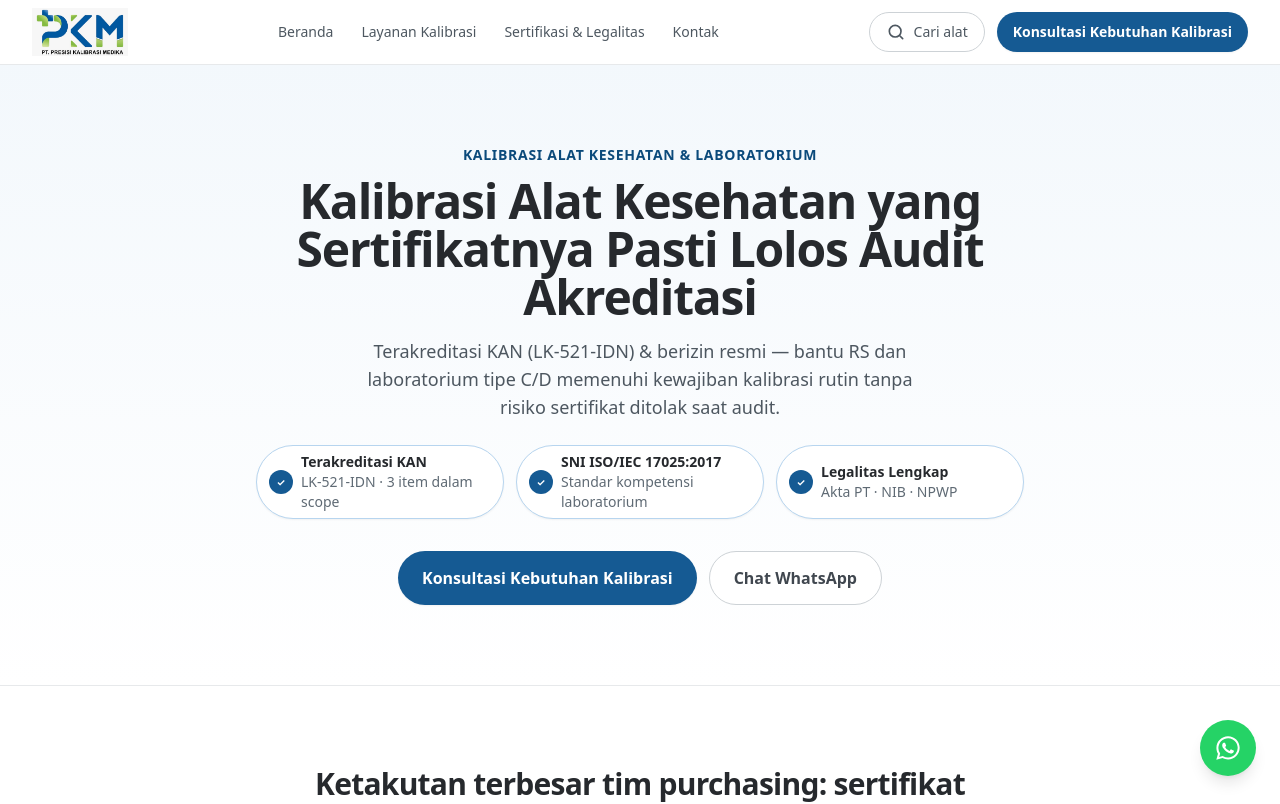
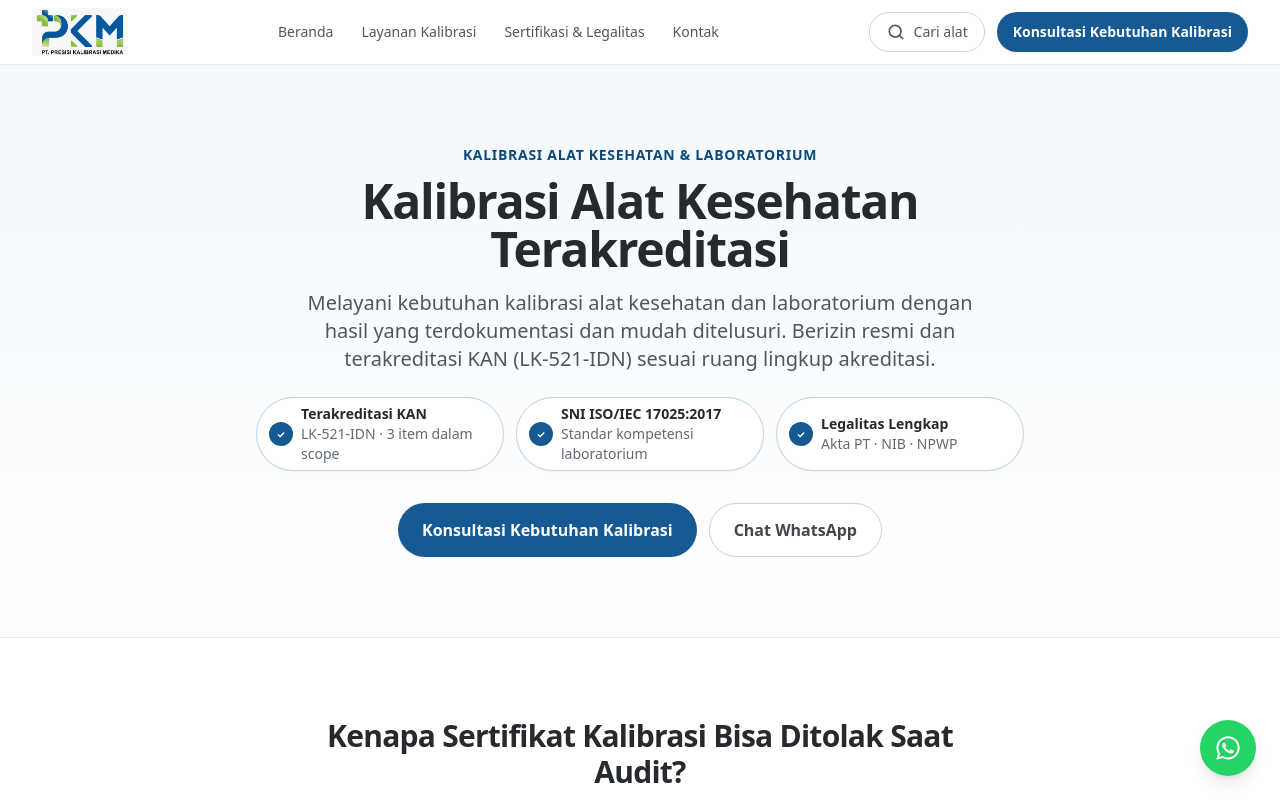
Before and after one commit to afrizahrp/medcal, a Next.js app in the folder apps/web/: page / in a window 1280 px wide. Shown: the top 804 px of the page. Built offline with nearby package versions, Linux system fonts and the light colour scheme.

Commit message:
feat: update metadata, hero section, pain point section, and trust badges for improved clarity and consistency

```diff
--- a/apps/web/src/app/page.tsx
+++ b/apps/web/src/app/page.tsx
@@ -7,9 +7,10 @@ import { AccreditationSection } from "@/components/accreditation-section";
 import { CtaSection } from "@/components/cta-section";
 
 export const metadata: Metadata = {
-  title: "Presisi Kalibrasi Medika — Kalibrasi Alat Kesehatan Terakreditasi KAN",
+  title:
+    "Presisi Kalibrasi Medika — Kalibrasi Alat Kesehatan Terakreditasi KAN",
   description:
-    "Kalibrasi alat kesehatan yang sertifikatnya pasti lolos audit akreditasi. Terakreditasi KAN (LK-521-IDN) & SNI ISO/IEC 17025:2017, tepat waktu, tanpa ribet.",
+    "Kalibrasi Alat Kesehatan Terakreditasi. Terakreditasi KAN (LK-521-IDN) & SNI ISO/IEC 17025:2017, tepat waktu, tanpa ribet.",
   alternates: { canonical: "/" },
 };
 
--- a/apps/web/src/components/hero.tsx
+++ b/apps/web/src/components/hero.tsx
@@ -12,14 +12,13 @@ export function Hero() {
           </p>
 
           <h1 className="mt-3 text-3xl font-bold leading-tight tracking-tight text-ink-900 sm:text-4xl lg:text-5xl">
-            Kalibrasi Alat Kesehatan yang Sertifikatnya Pasti Lolos Audit
-            Akreditasi
+            Kalibrasi Alat Kesehatan Terakreditasi
           </h1>
 
-          <p className="mx-auto mt-4 max-w-xl text-base leading-relaxed text-ink-600 sm:text-lg">
-            Terakreditasi KAN (LK-521-IDN) & berizin resmi — bantu RS dan
-            laboratorium tipe C/D memenuhi kewajiban kalibrasi rutin tanpa
-            risiko sertifikat ditolak saat audit.
+          <p className="mx-auto mt-4 max-w-2xl text-lg leading-relaxed text-ink-600 sm:text-xl">
+            Melayani kebutuhan kalibrasi alat kesehatan dan laboratorium dengan
+            hasil yang terdokumentasi dan mudah ditelusuri. Berizin resmi dan
+            terakreditasi KAN (LK-521-IDN) sesuai ruang lingkup akreditasi.
           </p>
 
           <div className="mt-6 w-full">
--- a/apps/web/src/components/pain-point-section.tsx
+++ b/apps/web/src/components/pain-point-section.tsx
@@ -18,12 +18,11 @@ export function PainPointSection() {
     <section className="mx-auto max-w-8xl px-4 py-14 sm:px-6 sm:py-20 lg:px-8">
       <div className="mx-auto max-w-2xl text-center">
         <h2 className="text-2xl font-bold tracking-tight text-ink-900 sm:text-3xl">
-          Ketakutan terbesar tim purchasing: sertifikat ditolak saat audit
+          Kenapa Sertifikat Kalibrasi Bisa Ditolak Saat Audit?
         </h2>
         <p className="mt-3 text-base leading-relaxed text-ink-600 sm:text-lg">
           Ini bukan soal harga atau kelengkapan alat — ini soal risiko
-          operasional dan kepatuhan rumah sakit yang harus dihindari sejak
-          awal.
+          operasional dan kepatuhan rumah sakit yang harus dihindari sejak awal.
         </p>
       </div>
 
--- a/apps/web/src/components/trust-badges.tsx
+++ b/apps/web/src/components/trust-badges.tsx
@@ -18,13 +18,13 @@ const badges = [
 export function TrustBadges({ className = "" }: { className?: string }) {
   return (
     <ul
-      className={`grid w-full grid-cols-1 gap-2.5 sm:grid-cols-3 sm:gap-3 ${className}`}
+      className={`grid w-full grid-cols-1 gap-2 sm:grid-cols-3 sm:gap-3 ${className}`}
       aria-label="Sertifikasi dan legalitas"
     >
       {badges.map((badge) => (
         <li
           key={badge.title}
-          className="flex w-full items-center justify-center gap-2 rounded-full border border-brand-200 bg-white px-3 py-2 shadow-sm sm:justify-start sm:py-1.5"
+          className="flex w-full items-center justify-center gap-2 rounded-full border border-brand-200 bg-white px-3 py-1.5 shadow-sm sm:justify-start sm:py-1.5"
         >
           <span
             aria-hidden
```
